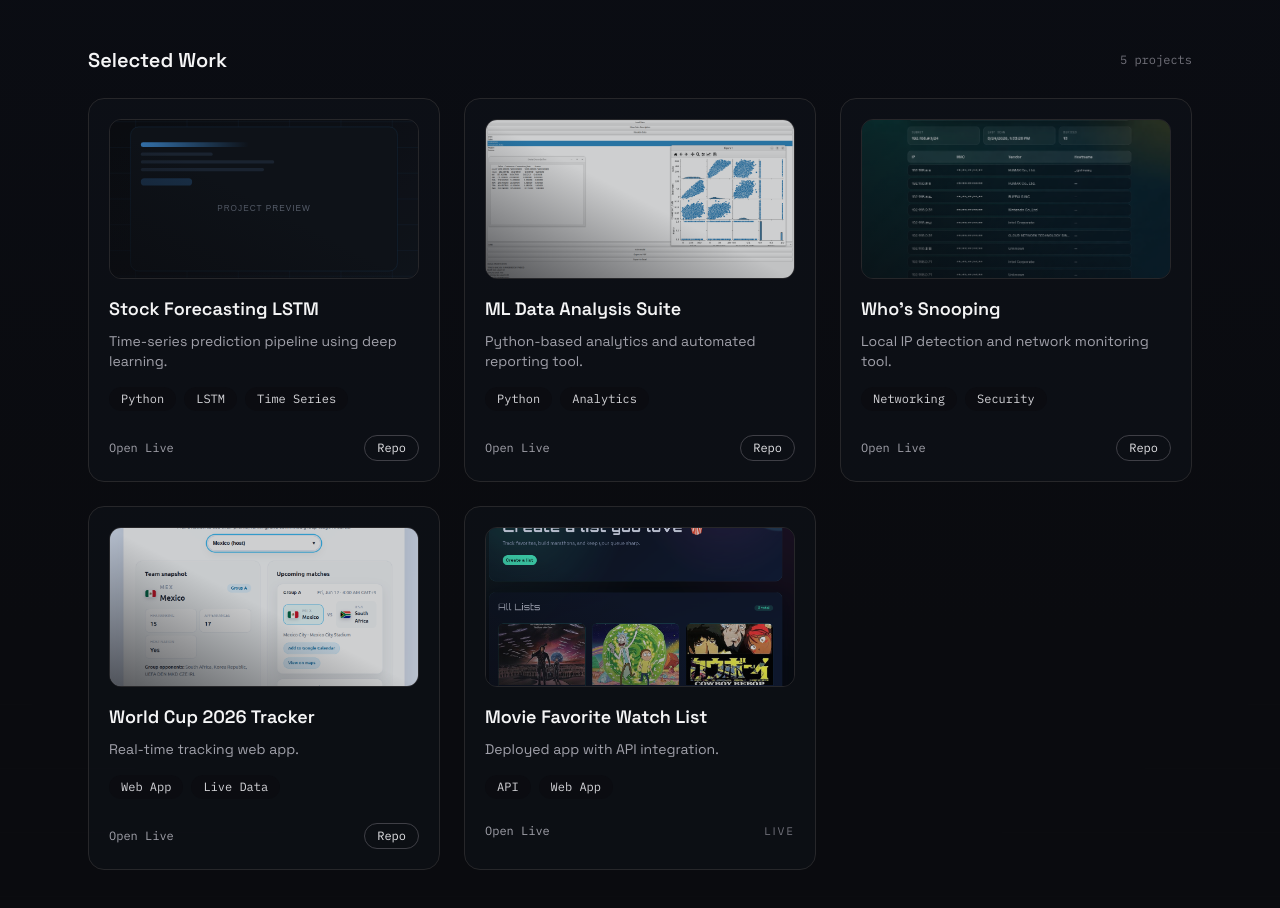
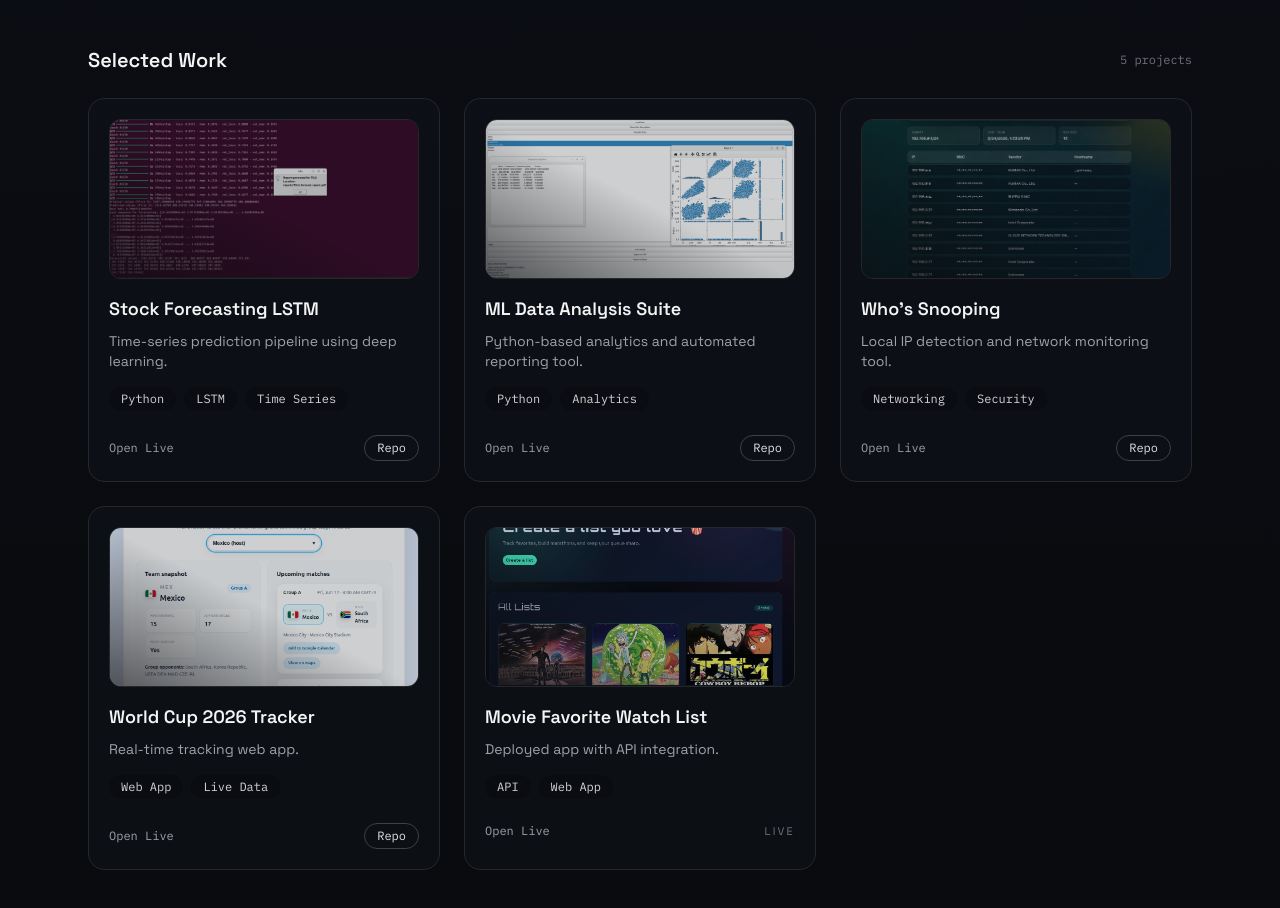
Before and after one commit to Hishamkhashman1/portfolio, a Next.js app: page / in a window 1280 px wide. Shown: the part 1280-2188 px from the top of the page. Built offline with nearby package versions, Linux system fonts and the light colour scheme.

Commit message:
updated placeholder for stock app

```diff
--- a/data/projects.ts
+++ b/data/projects.ts
@@ -50,7 +50,7 @@ export const projects: Project[] = [
     title: "Stock Forecasting LSTM",
     description: "Time-series prediction pipeline using deep learning.",
     stack: ["Python", "LSTM", "Time Series"],
-    image: "/projects/placeholder.svg",
+    image: "/projects/stock.png",
     liveUrl: "https://github.com/Hishamkhashman1/stock-forecasting-lstm",
     repoUrl: "https://github.com/Hishamkhashman1/stock-forecasting-lstm",
     category: "Selected Work"
```
Also changed, not shown: public/projects/stock.png (added).
